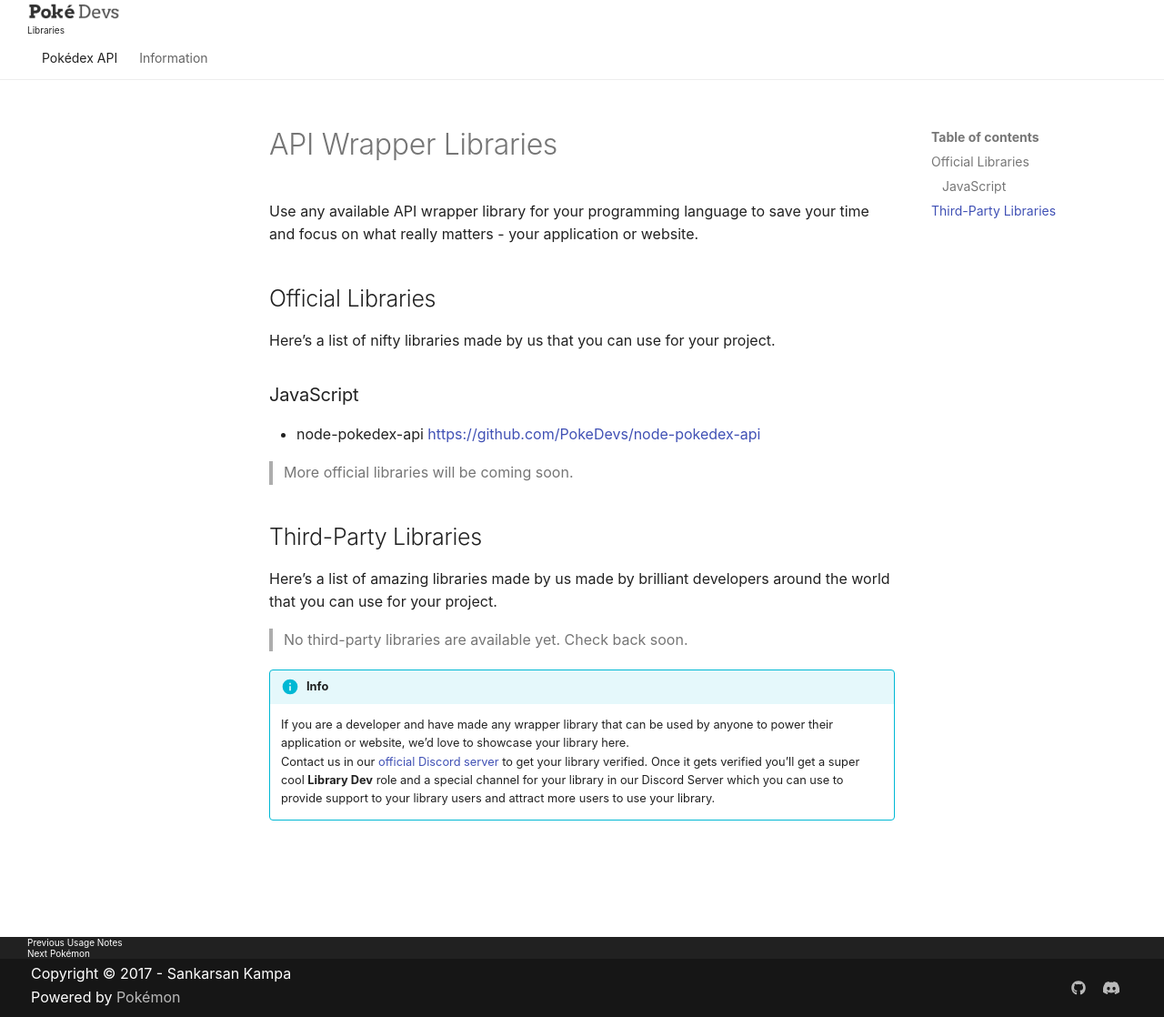
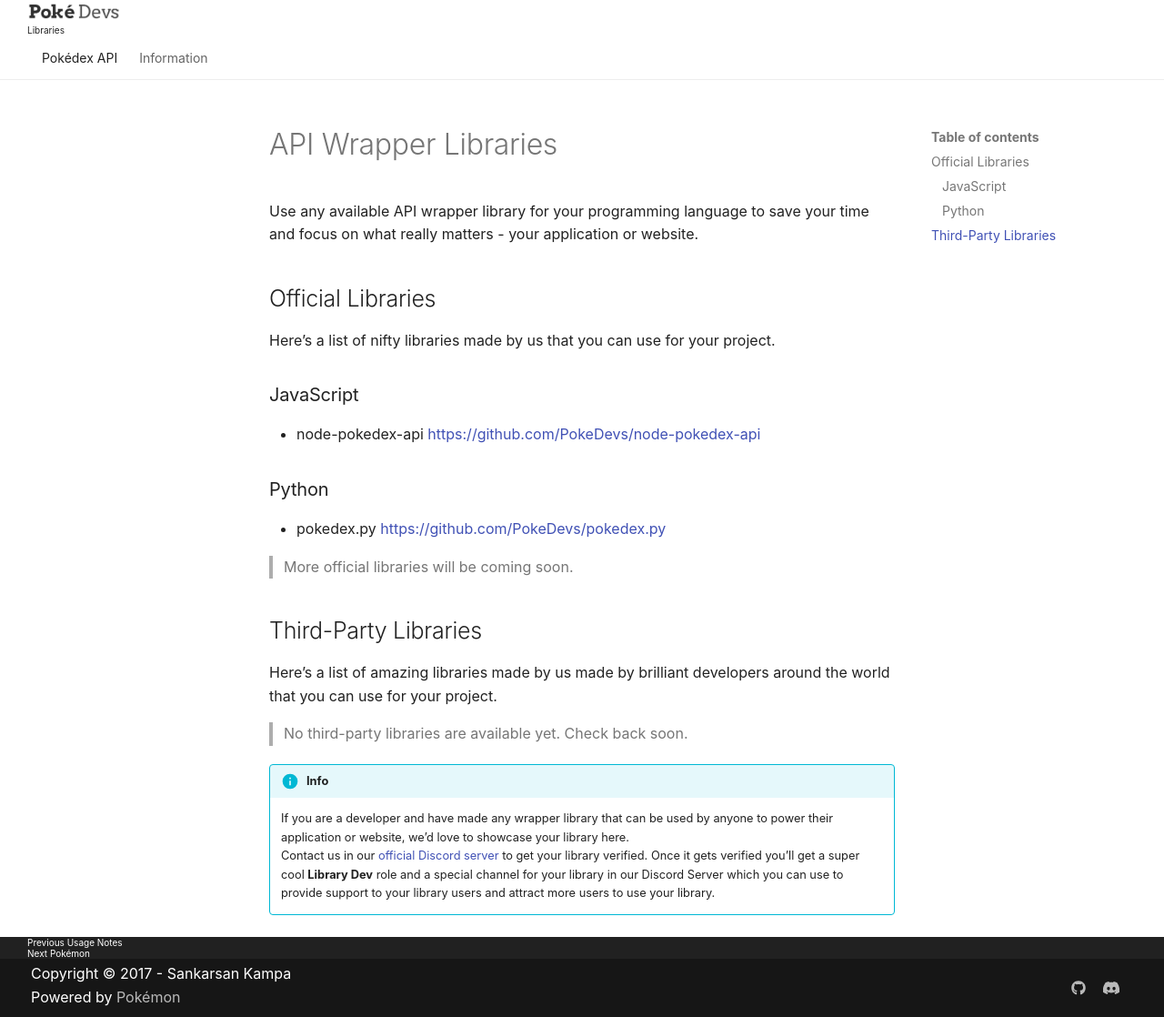
Before and after one commit to PokeDevs/pokedevs-website, an MkDocs documentation site: the page built from docs/libraries.md, in a window 1280 px wide and 1118 px high. Shown: the whole window at 91% size. Built offline with MkDocs 1.6.1 and Material for MkDocs 9.7.7, drawn with Linux system fonts in a browser that asks for light colours; some web fonts are replaced; old or Windows-style settings are respelled for this version of MkDocs.

Commit message:
Updated libraries - Added pokedex.py

```diff
--- a/docs/libraries.md
+++ b/docs/libraries.md
@@ -10,6 +10,9 @@ Here's a list of nifty libraries made by us that you can use for your project.
 
 ### JavaScript
 *   node-pokedex-api https://github.com/PokeDevs/node-pokedex-api
+
+### Python
+*   pokedex.py https://github.com/PokeDevs/pokedex.py
 
 > More official libraries will be coming soon.
 
```
